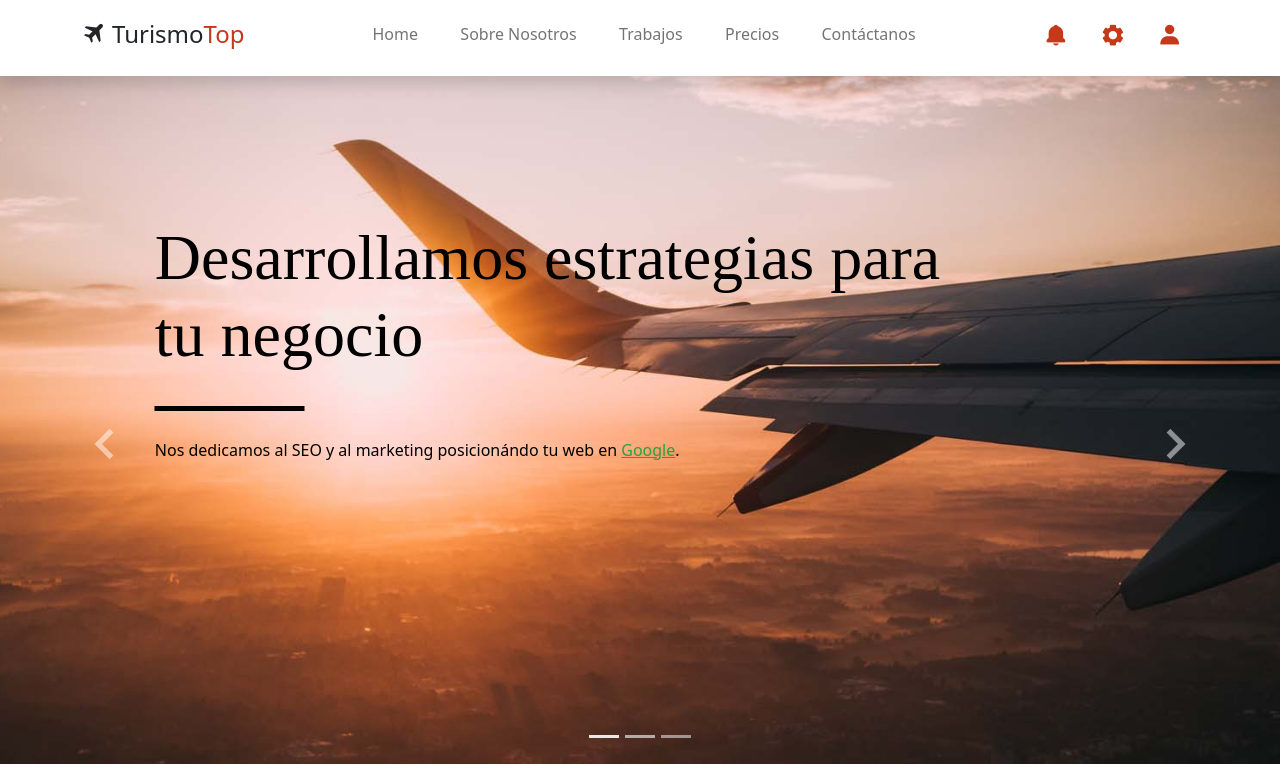
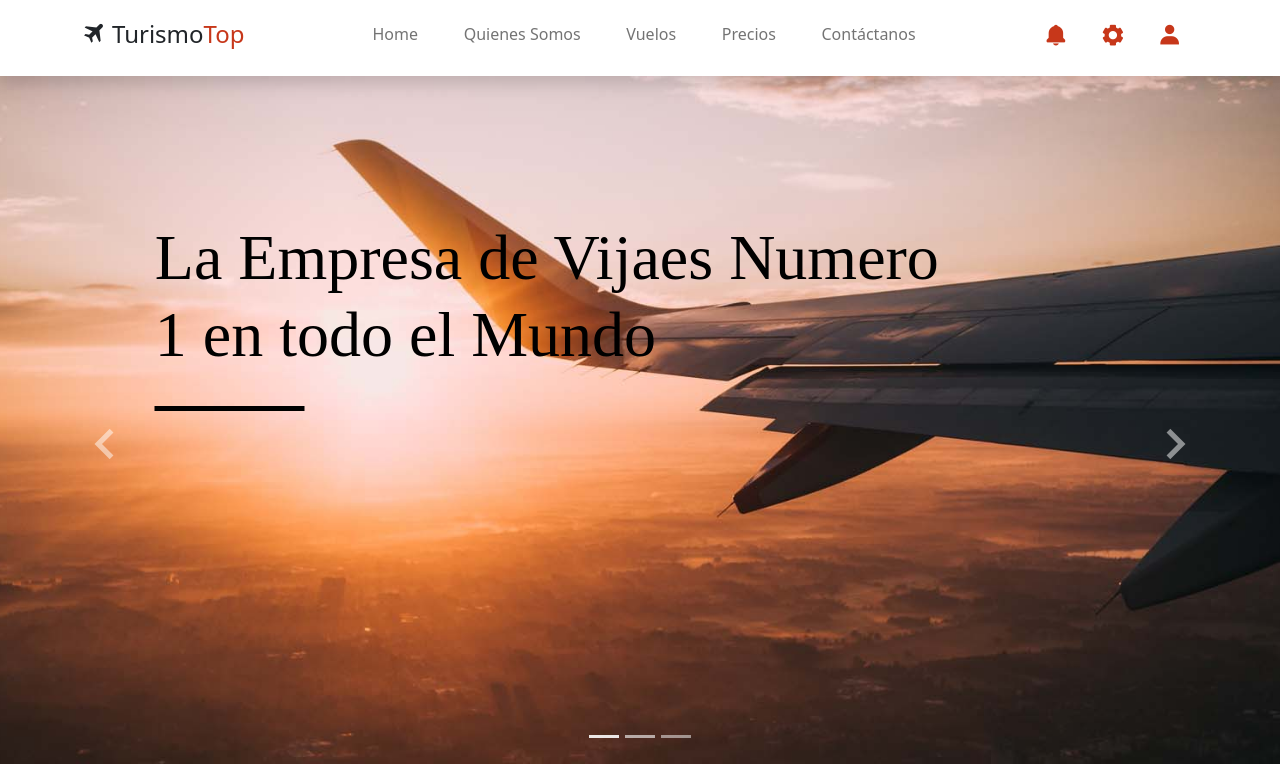
Before and after one commit to code4bau/DesarrolloWebFullStack, a plain HTML site: page Proyecto Nro 1/index.html in a window 1280 px wide. Shown: the top 777 px of the page. Drawn offline with Linux system fonts and the light colour scheme; a web font is replaced by a local one.

Commit message:
Nuevos Cambios

```diff
--- a/Proyecto Nro 1/index.html
+++ b/Proyecto Nro 1/index.html
@@ -88,10 +88,10 @@
 						rounded-pill =genera ese boton con bordes redondeados rounded-circle-->
                         </li>
                         <li class="nav-item">
-                            <a class="nav-link btn-outline-primary rounded-pill px-3" href="about.html">Sobre Nosotros</a>
+                            <a class="nav-link btn-outline-primary rounded-pill px-3" href="about.html">Quienes Somos</a>
                         </li>
                         <li class="nav-item">
-                            <a class="nav-link btn-outline-primary rounded-pill px-3" href="work.html">Trabajos</a>
+                            <a class="nav-link btn-outline-primary rounded-pill px-3" href="work.html">Vuelos</a>
                         </li>
                         <li class="nav-item">
                             <a class="nav-link btn-outline-primary rounded-pill px-3" href="pricing.html">Precios</a>
@@ -163,11 +163,7 @@ Ver: https://getbootstrap.com/docs/4.0/components/carousel/  -->
 						</div>
 
 					-->
-                                    Desarrollamos <strong>estrategias</strong> para tu negocio </h1>
-                                <p class="banner-body text-muted py-3 mx-0 px-0">
-                                    Nos dedicamos al SEO y al marketing posicionándo tu web en <a rel="nofollow"
-									href="https://google.com" target="_parent">Google</a>.
-                              </p>
+                                    La Empresa de Vijaes Numero 1 en todo el Mundo</h1>
                             </div>
                         </div>
 
```
